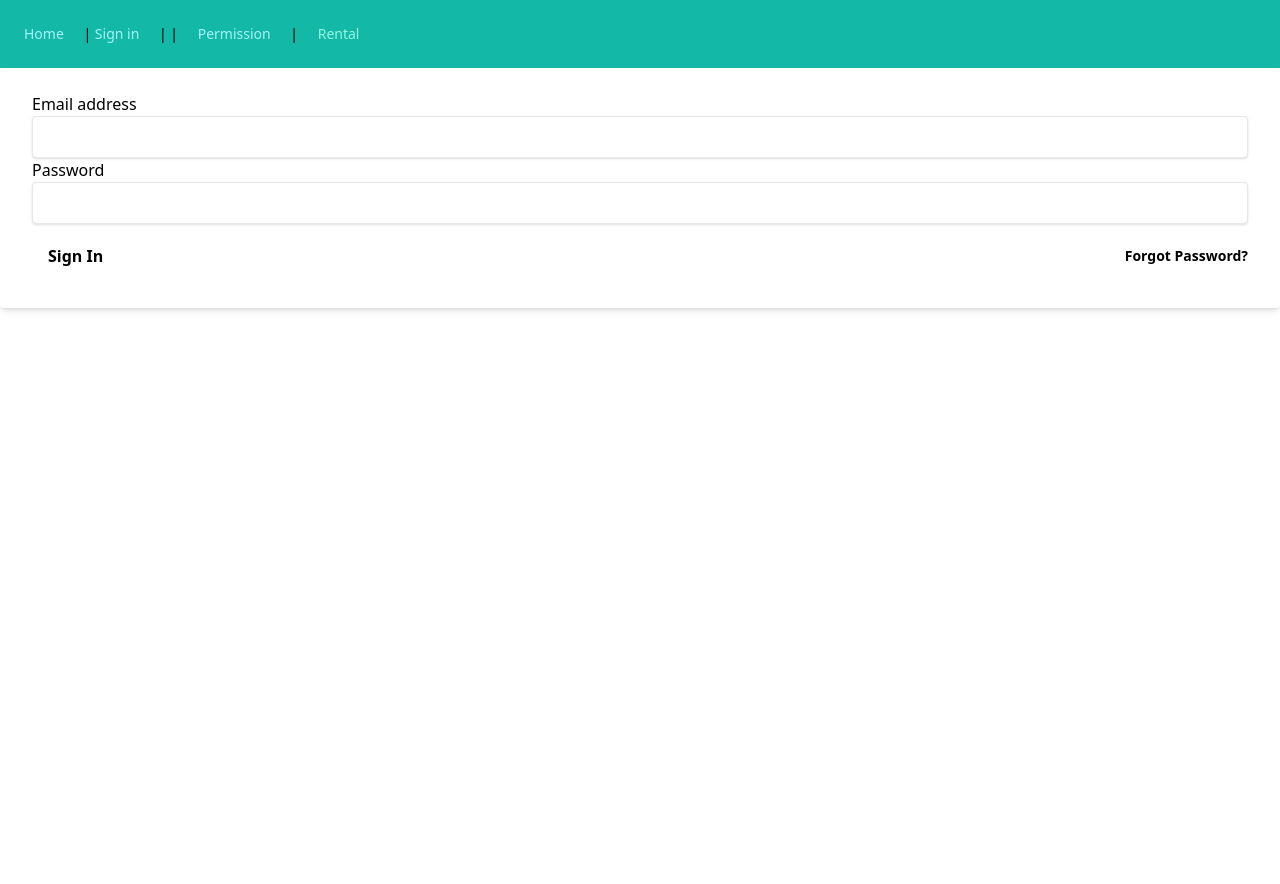
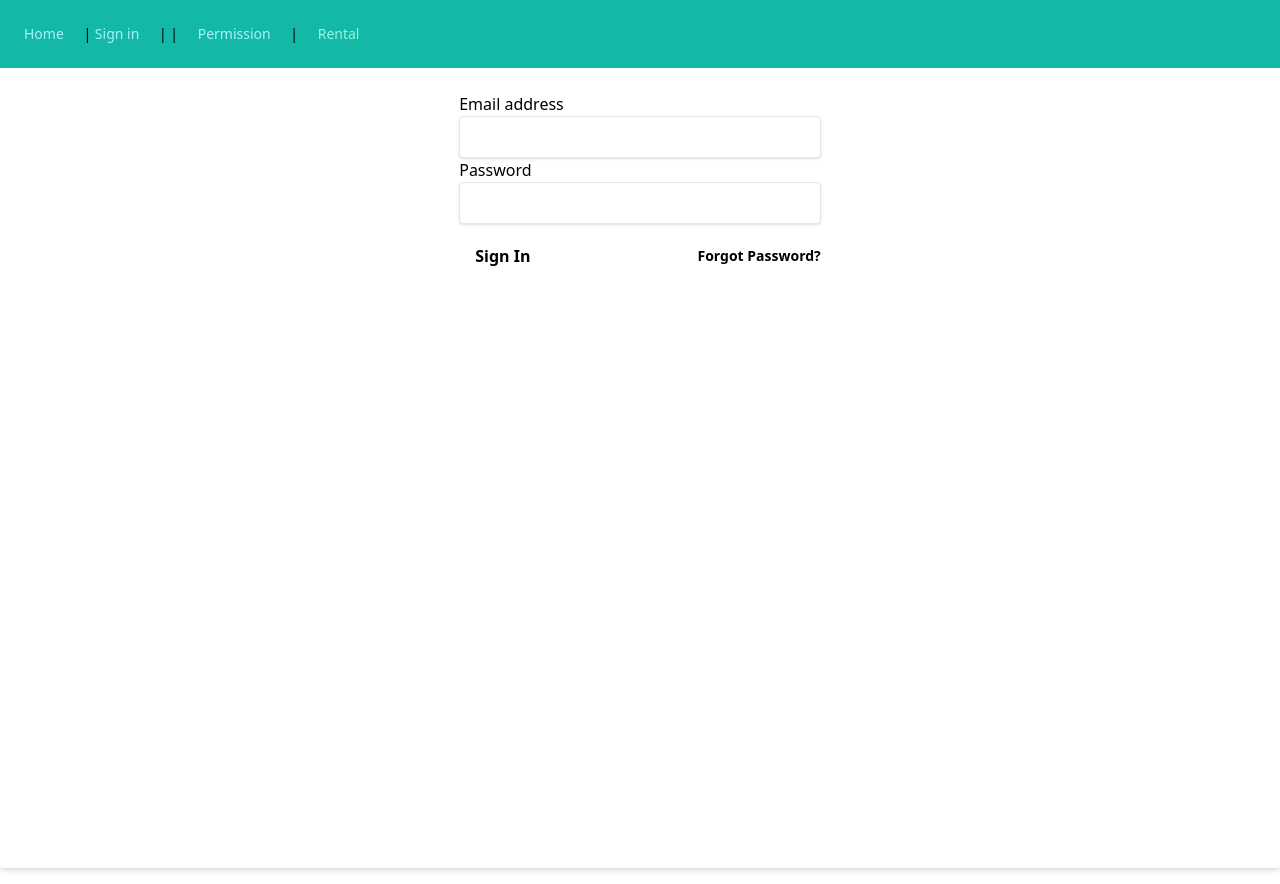
Before and after one commit to NahidHasanLimon/role_permission_vue_x, a Vue app: page /signin in a window 1280 px wide. Before the commit the page ends 800 px from the top, so only its background shows below. Built offline with nearby package versions, Linux system fonts and the light colour scheme; no server answers.

Commit message:
signin page alignment correction

```diff
--- a/src/views/SignIn.vue
+++ b/src/views/SignIn.vue
@@ -1,6 +1,6 @@
 <template>
-<div class="bg-white shadow-md rounded px-8 pt-6 pb-8 mb-4 flex flex-col">
-  <form action="#" @submit.prevent="submit" method="post">
+<div class=" items-center h-screen bg-white shadow-md rounded px-8 pt-6 pb-8 mb-4 flex flex-col">
+  <form class="" action="#" @submit.prevent="submit" method="post">
     <div>
       <label for="email">Email address</label>
       <input type="text" name="email" id="email" class="shadow appearance-none border rounded w-full py-2 px-3 text-grey-darker" v-model="form.email">
```
